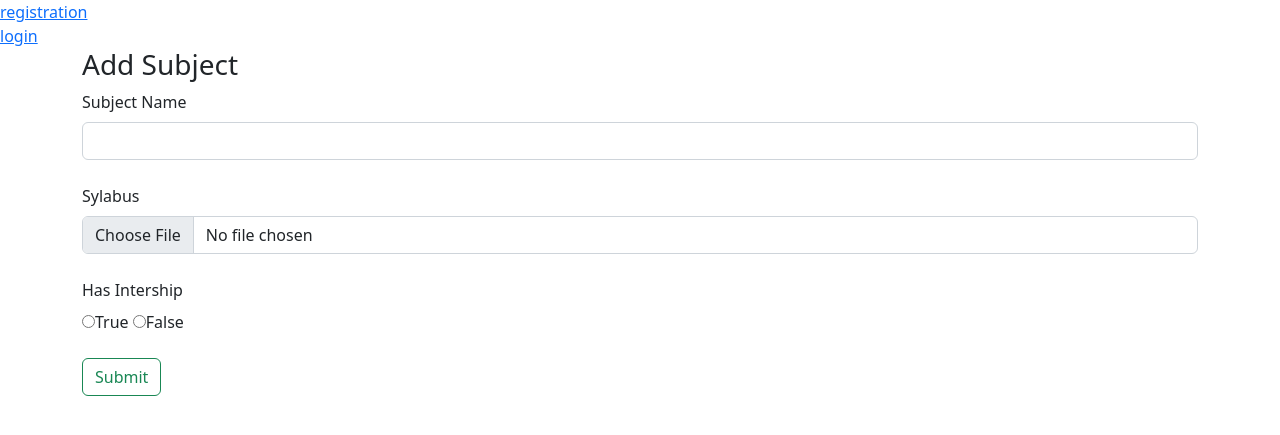
After one commit to UnilabEdu/UnilabManagement, a Flask app: page /add/subject in a window 1280 px wide. The commit adds this page. Shown: the top 435 px of the page. Run offline with Flask 2, Linux system fonts and the light colour scheme; some libraries are stand-ins or nearby versions.

Commit message:
you can add subject, and subjects own dir will create, and sylabus will go in

```diff
--- a/app/__init__.py
+++ b/app/__init__.py
@@ -5,10 +5,11 @@ from app.configs import Config, PROJECT_ROOT
 from app.extensions import db, migrate, login_manager
 from app.auth.models import User
 from app.auth.views import user_blueprint
+from app.teaching.views import teaching_blueprint
 from app.commands.commands import init_db, create_roles, add_subjects
 
 
-BLUEPRINTS = [user_blueprint]
+BLUEPRINTS = [user_blueprint, teaching_blueprint]
 COMMANDS = [init_db, create_roles, add_subjects]
 
 
--- a/app/auth/views.py
+++ b/app/auth/views.py
@@ -43,7 +43,7 @@ def registration():
             db.session.commit()
             flash("რეგისტრაცია წარმატებით დასრულდა")
             # create user directory in uploads/users
-            os.mkdir(os.path.join(PROJECT_ROOT, f'uploads/users/{user.id}_{user.name}_{user.last_name}'))
+            os.mkdir(os.path.join(PROJECT_ROOT, f'static/uploads/users/{user.id}_{user.name}_{user.last_name}'))
             # sent random password to user
             send_email_after_register(user,password)
             del password
--- a/app/commands/commands.py
+++ b/app/commands/commands.py
@@ -4,6 +4,8 @@ from werkzeug.security import generate_password_hash
 from app.extensions import db
 from app.auth.models import User, Role
 from app.teaching.models import Subject
+from app.configs import PROJECT_ROOT
+import os
 
 
 @click.command('init_db')
@@ -39,6 +41,8 @@ def add_subjects():
     for subject in subjects:
         s = Subject.query.filter_by(name=subject).first()
         if not s:
+            # create subject directory
+            os.mkdir(os.path.join(PROJECT_ROOT, f'static/uploads/subjects/{subject}'))
             s = Subject(
                 name=subject,
             )
@@ -48,4 +52,5 @@ def add_subjects():
                 click.echo(f'{subject} has been added')
             except Exception as e:
                 click.echo(e)
+
         pass
--- a/app/teaching/forms.py
+++ b/app/teaching/forms.py
@@ -18,5 +18,6 @@ class CoursesForm(FlaskForm):
 class SubjectForm(FlaskForm):
 
     name = StringField('Subject Name', [DataRequired()])
-    has_intership = BooleanField('Has Intership')
+    has_intership = BooleanField('Has Intership', default=False)
     sylabus = FileField('Sylabus', [FileAllowed(['docx', 'doc', 'odt', 'txt'])])
+    submit = SubmitField('Submit')
--- /dev/null
+++ b/app/teaching/templates/add_subject.html
@@ -0,0 +1,28 @@
+{% extends "base.html" %}
+{% block content %}
+
+<form method="POST" enctype="multipart/form-data">
+    {{ form.hidden_tag() }}
+
+    <h3 class="">Add Subject</h3>
+
+        {{ form.name.label(class="form-label") }}
+        <br>
+        {{ form.name(class="form-control") }}
+        <br>
+        {{ form.sylabus.label(class="form-label") }}
+        <br>
+        <input type="file" name="sylabus" class="form-control" accept=".docx, .doc, .odt, .txt"/>
+        <br>
+        {{ form.has_intership.label(class="form-label") }}
+        <br>
+        <input type="radio" name="has_intership" value="True">True
+        <input type="radio" name="has_intership" value="False">False
+        <br><br>
+
+        {{ form.submit(class = "btn  btn-outline-success" ) }}
+</form>
+
+
+
+{% endblock %}
--- a/app/teaching/views.py
+++ b/app/teaching/views.py
@@ -0,0 +1,57 @@
+from flask import Blueprint, flash, url_for, \
+    redirect, render_template, request, session, request
+from flask_login import logout_user, login_required, current_user, login_user
+from werkzeug.utils import secure_filename
+from app.extensions import db, get_password, send_email_after_register
+from app.teaching.models import Courses, Subject, UserCourses
+from app.teaching.forms import CoursesForm, SubjectForm
+from app.configs import PROJECT_ROOT
+import os
+
+
+teaching_blueprint = Blueprint('teaching', __name__, template_folder="templates")
+
+
+@teaching_blueprint.route('/add/subject', methods=['GET', 'POST'])
+def add_subject():
+    form = SubjectForm()
+
+    if form.validate_on_submit():
+        name = form.name.data
+        has_intership = form.has_intership.data
+        s = Subject.query.filter_by(name=name).first()
+        if s:
+            flash('Subject already exists!', category='error')
+
+        # create directory for that subject
+        os.mkdir(os.path.join(PROJECT_ROOT, f'static/uploads/subjects/{name}'))
+        try:
+            sylabus = form.sylabus.data.filename
+        except Exception as e:
+            print(e)
+            sylabus = None
+
+        if sylabus:
+            sylabus_name = secure_filename(form.sylabus.data.filename)
+
+            # save sylabus in subject`s directory
+            form.sylabus.data.save(f'{PROJECT_ROOT}/static/uploads/subjects/{name}/{sylabus_name}')
+            # asign var sylabus address to save in db
+            sylabus = f'{PROJECT_ROOT}/static/uploads/subjects/{name}/{sylabus_name}'
+
+        else:
+            sylabus = None
+        # add new subject to db
+        new_subject = Subject(
+            name=name,
+            has_intership=has_intership,
+            sylabus=sylabus
+        )
+        try:
+            db.session.add(new_subject)
+            db.session.commit()
+            flash(f'{new_subject.name} has been added in subjects.', category='success')
+        except Exception as e:
+            print(e)
+            flash(e, category='error')
+    return render_template('add_subject.html', form=form)
--- a/app/templates/base.html
+++ b/app/templates/base.html
@@ -4,6 +4,12 @@
     <meta charset="UTF-8">
     <meta http-equiv="X-UA-Compatible" content="IE=edge">
     <meta name="viewport" content="width=device-width, initial-scale=1.0">
+    <!-- CSS only -->
+    <link href="https://cdn.jsdelivr.net/npm/bootstrap@5.2.2/dist/css/bootstrap.min.css" rel="stylesheet"
+        integrity="sha384-Zenh87qX5JnK2Jl0vWa8Ck2rdkQ2Bzep5IDxbcnCeuOxjzrPF/et3URy9Bv1WTRi" crossorigin="anonymous">
+    <!-- JavaScript Bundle with Popper -->
+    <script src="https://cdn.jsdelivr.net/npm/bootstrap@5.2.2/dist/js/bootstrap.bundle.min.js"
+        integrity="sha384-OERcA2EqjJCMA+/3y+gxIOqMEjwtxJY7qPCqsdltbNJuaOe923+mo//f6V8Qbsw3" crossorigin="anonymous"></script>
     <title>{% block title %}{% endblock %}</title>
 </head>
 <body>
```
Also changed, not shown: 1 other file. Lines whose indentation alone changed are shown as unchanged.
